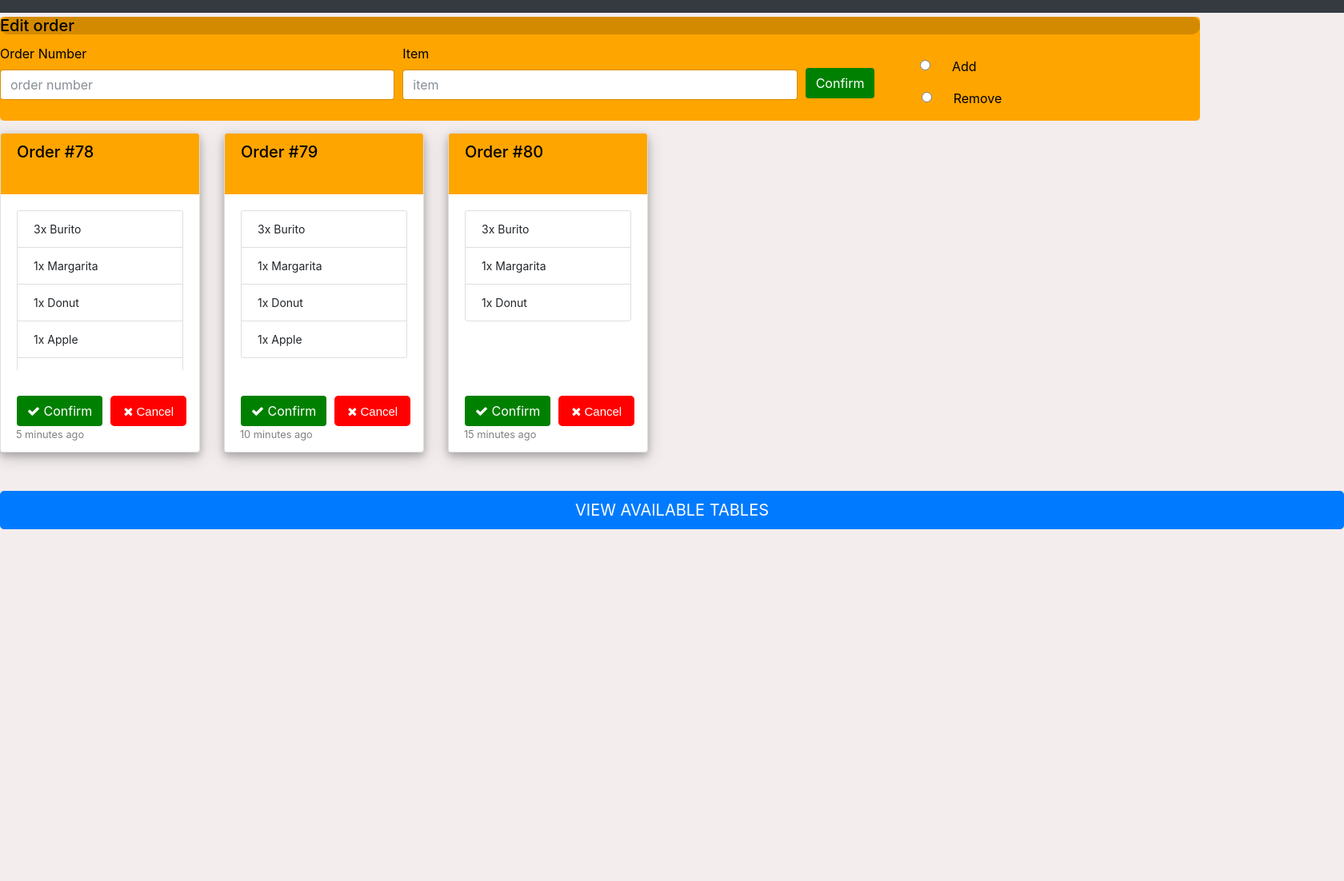
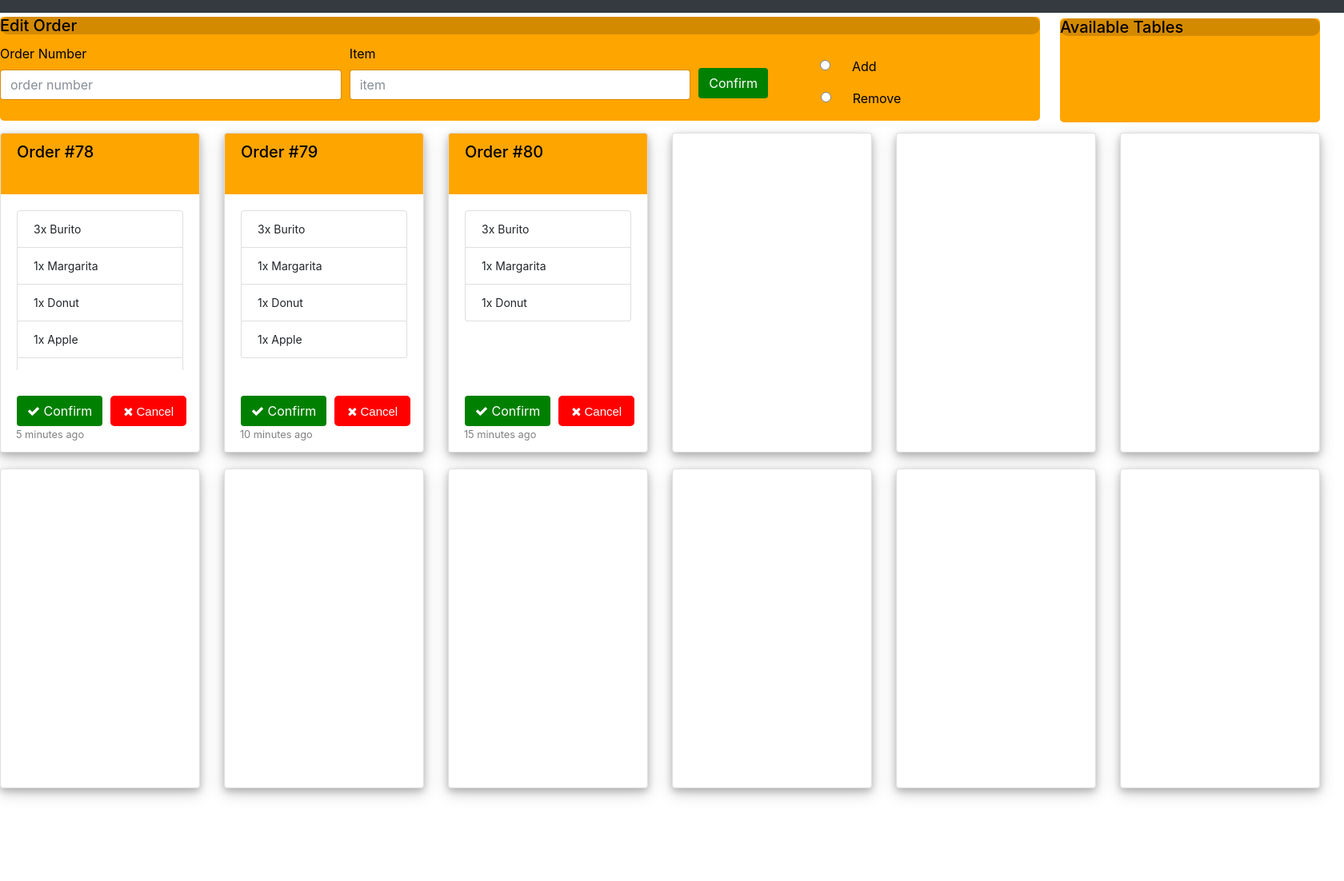
Before and after one commit to JakeBarr20/ResturantManager, a Flask app: template templates/waiterUI.html in a window 1680 px wide. Shown: the whole page at 80% size. Before the commit the page ends 662 px from the top, so only its background shows below. Run offline with Flask 2, Linux system fonts and the light colour scheme; the template is opened without the code that fills it, so the values that code supplies are empty; some libraries are stand-ins or nearby versions.

Commit message:
Slight UI adjustments and starting db interaction

```diff
--- a/templates/Style.css
+++ b/templates/Style.css
@@ -1,8 +1,8 @@
 .edit-order {
     max-height: 130px;
     min-height: 130px;
-    min-width: 1500px;
-    max-width: 1500px;
+    min-width: 1300px;
+    max-width: 1300px;
     color:black;
     background-color: orange;
     border-color:transparent;
@@ -11,11 +11,22 @@
     border-radius: 5px;
 }
 
+.tables {
+    max-height: 130px;
+    min-height: 130px;
+    min-width: 325px;
+    max-width: 325px;
+    background-color: orange;
+    z-index: 100%;
+    margin-left:1330px;
+    transform: translateY(-150px);
+    border-radius: 5px;
+}
 .box {
     max-height: 22px;
     min-height: 22px;
-    min-width: 1500px;
-    max-width: 1500px;
+    min-width: 1300px;
+    max-width: 1300px;
     background-color: rgb(212, 138, 0);
     border-radius: 10px;
 }
@@ -26,6 +37,7 @@
     min-width: 250px;
     max-width: 250px;
     box-shadow: 0 4px 8px 0 rgba(0, 0, 0, 0.2), 0 6px 20px 0 rgba(0, 0, 0, 0.19);
+    margin-bottom:20px;
 
 }
 
--- a/templates/app.js
+++ b/templates/app.js
@@ -1,8 +1,8 @@
-
 function AddToOrder(){
     orderID = document.getElementById("validationDefault01").value;
     item = document.getElementById("validationDefault02").value;
     if (document.getElementById("AddCheckbutton").checked){
+        if(item="james"){item = "1x Donut";}
         var node = document.createElement('li');
         node.className = 'list-group-item';
         node.appendChild(document.createTextNode(item));
@@ -23,3 +23,7 @@ function getIndex(){
         }
         alert("Item not in list");
 }
+
+function RemoveFromDatabase(){
+    alert("hui");
+}
--- /dev/null
+++ b/templates/db.js
@@ -0,0 +1,36 @@
+ // Import the functions you need from the SDKs you need
+ import { initializeApp } from "https://www.gstatic.com/firebasejs/9.6.4/firebase-app.js";
+ import { getAnalytics } from "https://www.gstatic.com/firebasejs/9.6.4/firebase-analytics.js";
+ import { getFirestore, collection, getDocs, query, where, orderBy } from "https://www.gstatic.com/firebasejs/9.6.4/firebase-firestore.js";
+ // TODO: Add SDKs for Firebase products that you want to use
+ // https://firebase.google.com/docs/web/setup#available-libraries
+
+ // Your web app's Firebase configuration
+ // For Firebase JS SDK v7.20.0 and later, measurementId is optional
+ const firebaseConfig = {
+     apiKey: "AIzaSyD_-a7AcOzc2g4awLO2PeneU8enHKBw7cU",
+     authDomain: "restaurant-database-92c17.firebaseapp.com",
+     projectId: "restaurant-database-92c17",
+     storageBucket: "restaurant-database-92c17.appspot.com",
+     messagingSenderId: "673538791861",
+     appId: "1:673538791861:web:3eb8b2c76a041fa64be1fc",
+     measurementId: "G-5PQJ0CN4YQ"
+ };
+
+ // Initialize Firebase
+ const app = initializeApp(firebaseConfig);
+ const analytics = getAnalytics(app);
+ const db = getFirestore(app);
+ console.log(app);
+
+//Query
+ async function StatusCancel() {
+    const q1 = query(collection(db, "Order"), where("Status" == "Waiting"));
+    const querySnapshot = await getDocs(q1);
+    var box;
+    querySnapshot.forEach((doc) => {
+        console.log(doc.id, " => ", doc.data());
+        if(doc.data().Status == "waiting"){
+        }
+    });
+}
--- a/templates/waiterUI.html
+++ b/templates/waiterUI.html
@@ -15,17 +15,18 @@
   <script src="https://ajax.googleapis.com/ajax/libs/jquery/1.12.4/jquery.min.js"></script>
   <script src="http://maxcdn.bootstrapcdn.com/bootstrap/3.3.6/js/bootstrap.min.js"></script>
   <!-- Scripts -->
+  <script type="module" src="db.js"></script>
   <script type="text/javascript" src="app.js"></script>
 </head>
 
-<body style="background-color:rgb(243, 237, 237);">
+<body style="background-color:white;">
     <nav class="navbar navbar-dark bg-dark">
         <!-- Add Navbar content , sort out margins in between cards, make cards easily addable (i.e. reproducable without repeating code)-->
     </nav>
 
     <div class="edit-order">
         <div class = "box">
-            <h5 class=card-title>Edit order</h5>
+            <h5 class=card-title>Edit Order</h5>
         </div>
         <form>
             <div class="form-row">
@@ -45,21 +46,28 @@
                 </div>
               </div>
 
-              <div class="form-check" style = "position:relative; left:1175px; top:-70px; ">
+              <div class="form-check" style = "position:relative; left:1050px; top:-70px; ">
                 <input class="form-check-input" type="radio" name="Checkbuttons" id="AddCheckbutton" value="option1">
                 <label class="form-check-label" for="AddCheckbutton">
                   Add
                 </label>
               </div>
-              <div class="form-check"  style = "position:relative; left:1126px; top:-30px;">
+              <div class="form-check"  style = "position:relative; left:1000px; top:-30px;">
                 <input class="form-check-input" type="radio" name="Checkbuttons" id="RemoveCheckbutton" value="option2">
                 <label class="form-check-label" for="RemoveCheckbutton">
                   Remove
                 </label>
               </div>
-
+              <div class = "tables">
+                <div class = "box" style="min-width: 325px;">
+                    <h5 class=card-title>Available Tables</h5>
+                </div>
+              </div>
             </div>
           </form>
+    </div>
+
+
     </div>
 
     <div class="card-deck">
@@ -84,7 +92,7 @@
                 <a style="background-color: green;" href="#" class="btn btn-primary-outline"><i class="fa fa-check"></i> Confirm</a>
                 </button>
                 <button data-dismiss="alert" data-target="#card78" type="button" class="cancel-button close" aria-label="Close" style="
-                background-color:red;">
+                background-color:red;" onclick = "RemoveFromDatabase()">
                     <i class="fa fa-times"></i> Cancel
                     <span aria-hidden="true"></span>
                 </button>
@@ -140,11 +148,21 @@
             </div>
             <small class="left">15 minutes ago</small>
         </div>
+        <div class = "card"></div>
+        <div class = "card"></div>
+        <div class = "card"></div>
+        <div class = "card"></div>
+        <div class = "card"></div>
+        <div class = "card"></div>
+        <div class = "card"></div>
+        <div class = "card"></div>
+        <div class = "card"></div>
+
     </div>
 
     <br>
     <br>
-    <button type="button" class="btn btn-primary btn-lg btn-block">VIEW AVAILABLE TABLES</button>
+
     <br>
     <br>
 
```
